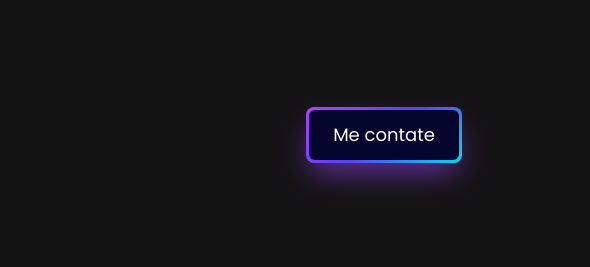
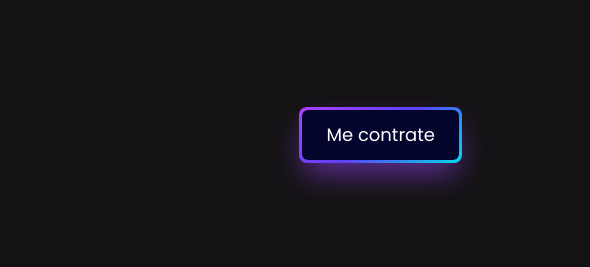
Before and after one commit to Thiago-cordeiro/Thiago-Cordeiro-Web, a plain HTML site: page index.html in a window 1280 px wide. Shown: the part 533-800 px from the top of the page, 690-1280 px from the left. Drawn offline with Linux system fonts and the light colour scheme.

Commit message:
Update index.html

```diff
--- a/index.html
+++ b/index.html
@@ -19,7 +19,7 @@
         </div>
         <img src="img/home4.png" alt="home2" class="img">
         <button>
-          <span class="text">Me contate</span>
+          <span class="text">Me contrate</span>
         </button>
     </section>
 
```
